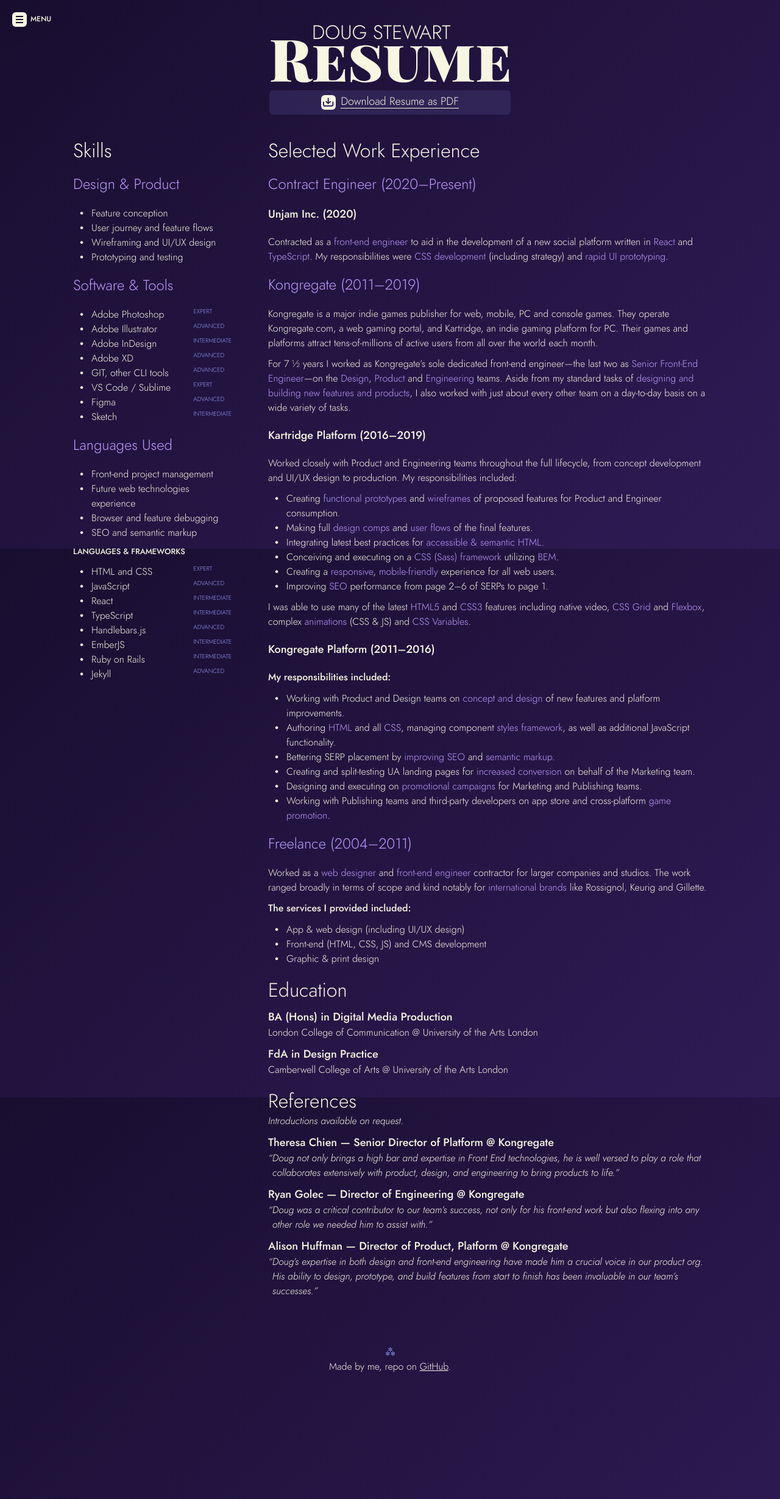
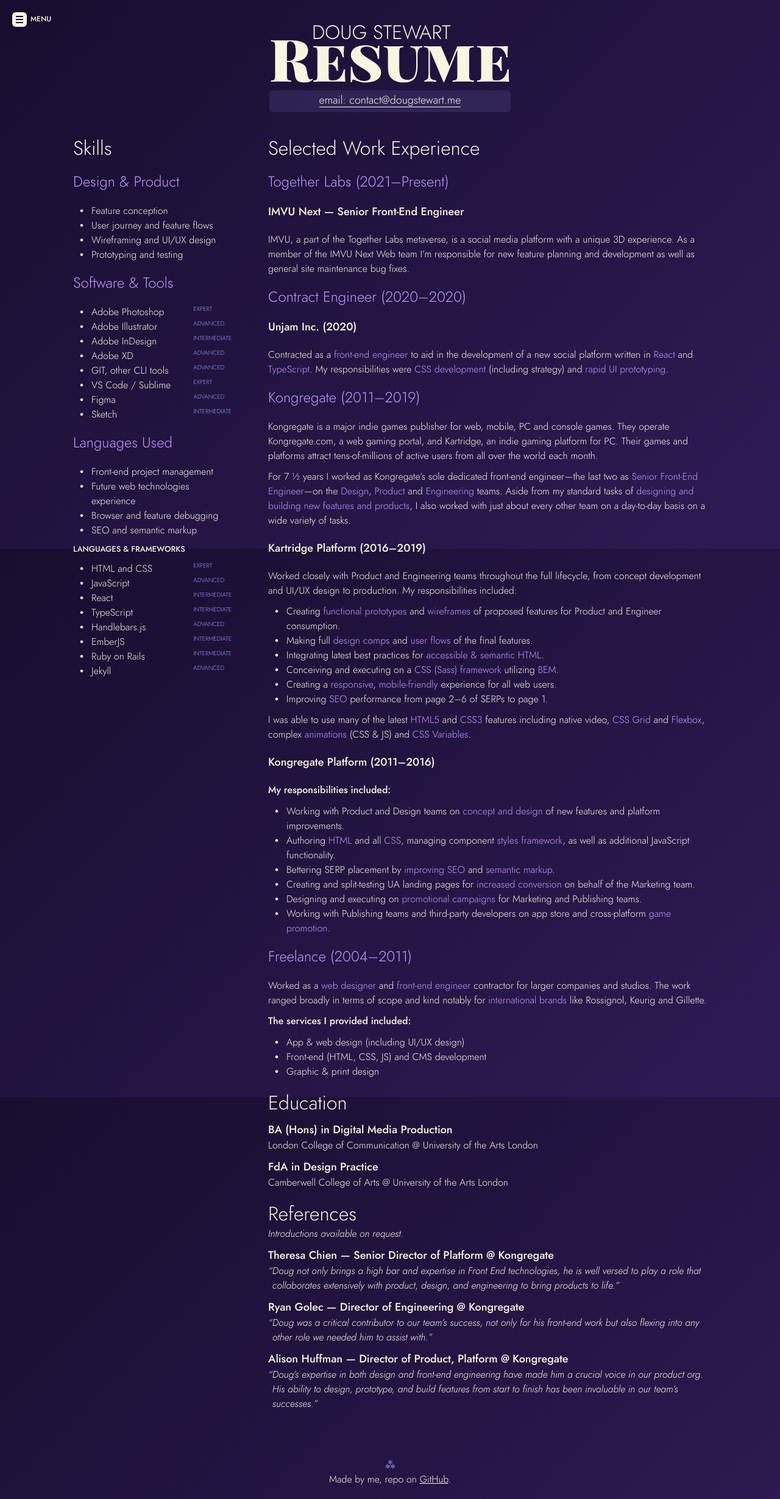
Before and after one commit to doug-stewart/doug-stewart.github.io, a Jekyll site: the page built from resume/index.html, in a window 1280 px wide. Shown: the whole page at 61% size. Built offline with Jekyll 4.4.1, drawn with Linux system fonts in a browser that asks for light colours.

Commit message:
Update online resume to include IMVU

```diff
--- a/_sass/pages/_resume.scss
+++ b/_sass/pages/_resume.scss
@@ -37,7 +37,7 @@
   }
 }
 
-.resume-email { display: none; }
+.resume-download { display: none; }
 
 .resume-download:hover,
 .resume-email:hover { background-color: rgba($purple-light, 0.24); }
--- a/resume/index.html
+++ b/resume/index.html
@@ -9,14 +9,14 @@
     <h1 class="resume-header__title">
       {% include svgs/resume.svg %}
     </h1>
-    <a href="/downloads/doug-stewart-resume.pdf" class="resume-download">
+    <!-- <a href="/downloads/doug-stewart-resume.pdf" class="resume-download">
       <span class="resume-download__icon">
         {% include svgs/download.svg %}
       </span>
       <strong class="resume-download__label">
         Download Resume as PDF
       </strong>
-    </a>
+    </a> -->
     <a href="mailto:contact@dougstewart.me" class="resume-email" target="_blank">
       <strong class="resume-download__label">
         email: contact@dougstewart.me
@@ -86,7 +86,10 @@
   </section>
   <section class="resume-work">
     <h2>Selected Work Experience</h2>
-    <h3>Contract Engineer (<time>2020</time>&ndash;<time>Present</time>)</h3>
+    <h3>Together Labs (<time>2021</time>&ndash;<time>Present</time>)</h3>
+    <h4>IMVU Next &mdash; Senior Front-End Engineer</h4>
+    <p>IMVU, a part of the Together Labs metaverse, is a social media platform with a unique 3D experience. As a member of the IMVU Next Web team I&rsquo;m responsible for new feature planning and development as well as general site maintenance bug fixes.</p>
+    <h3>Contract Engineer (<time>2020</time>&ndash;<time>2020</time>)</h3>
     <h4>Unjam Inc. (<time>2020</time>)</h4>
     <p>Contracted as a <em>front-end engineer</em> to aid in the development of a new social platform written in <em>React</em> and <em>TypeScript</em>. My responsibilities were <em>CSS development</em> (including strategy) and <em>rapid UI prototyping</em>.</p>
     <h3>Kongregate (<time>2011</time>&ndash;<time>2019</time>)</h3>
```
